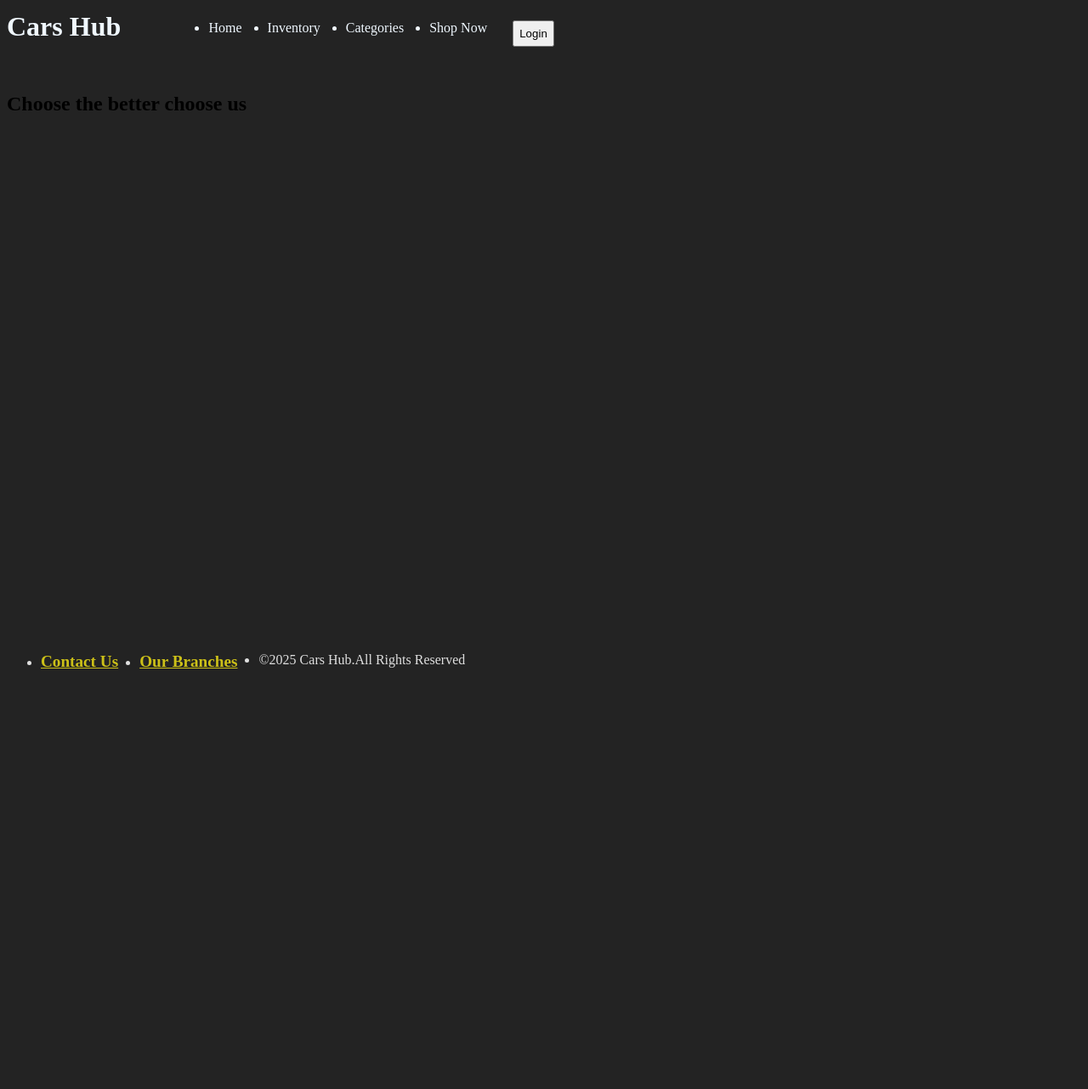
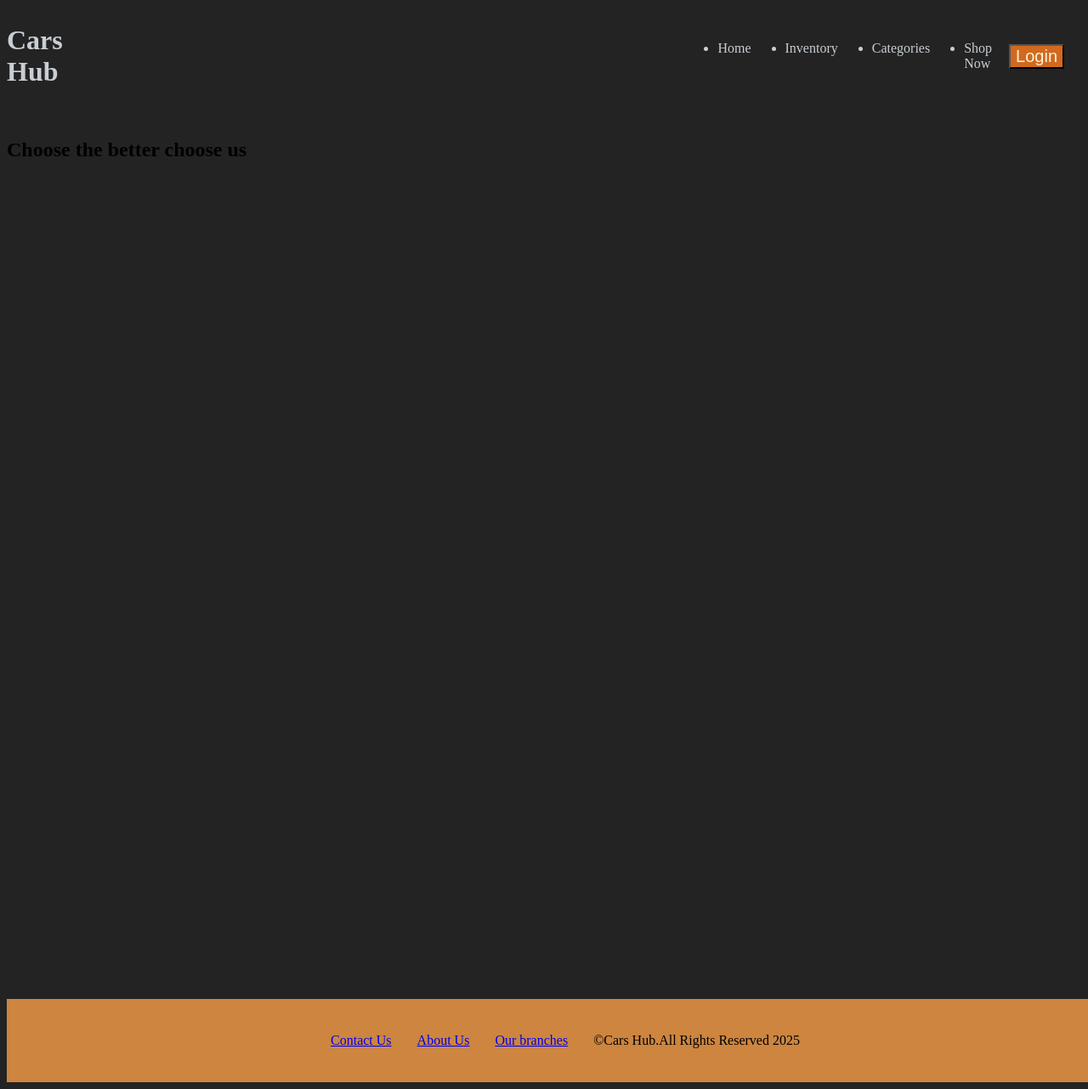
Before and after one commit to ramez-mneizel/front-end, a plain HTML site: page classes/project.html in a window 1280 px wide. Shown: the whole page at 85% size. Before the commit the page ends 806 px from the top, so only its background shows below. Drawn offline with Linux system fonts and the light colour scheme.

Commit message:
jkjj
nmm

```diff
--- a/classes/project.html
+++ b/classes/project.html
@@ -8,27 +8,24 @@
 </head>
 <body>
     <div class="container">
-<h1> Cars Hub </h1>
-<ul class="list">
 
-<li> Home </li>
-<li> Inventory </li>
+        <div class="navbar">
+ <h1 > Cars Hub </h1>
 
-<li class="dropd"> Categories <ul class="dropmenu">
+<ul>
 
-<li> Luxury Cars </li>
-<li> Sport Cars </li>
-<li> Most Selling </li>
-<li> Popular Cars</li>
+<li>Home</li>
+<li>Inventory</li>
+<li>Categories</li>
+<li>Shop Now</li>
 
 </ul>
+<button class="navbtn">Login</button>
+        </div>
 
-</li>
-<li> Shop Now </li>
-<button id="navbtn">Login</button>
 
-</ul>
-    </div>
+
+
 
 <div class="middle">
     <img  width="200px" src="c:\Users\User\Downloads\45788f27346c1cd033b6466649e4aaca.jpg " alt="">
@@ -38,11 +35,24 @@
 
 
 <div class="footer">
-<ul >
-    <li><a href="/classes/navbar.html"> Contact Us </a> </li>
-    <li> <a href="#"> Our Branches </a></li>
-    <li> ©2025 Cars Hub.All Rights Reserved</li>
-</ul>
+
+<div class="a">
+
+<a href="#">Contact Us</a>
+
+<a href="#">About Us</a>
+
+<a href="#">Our branches</a>
+
+
+
+
+</div>
+
+<p>  ©Cars Hub.All Rights Reserved 2025 </p>
+
+</div>
+
 
     </div>
 
--- a/css/project.css
+++ b/css/project.css
@@ -5,61 +5,51 @@ body{
 }
 
 .container{
-    height: 100%;
-    width: 100%;
     margin-top: 5px;
-    display: flex;
+
 
 }
 
-h1{
-margin-top: 5px;
-margin-right:5%;
-color: aliceblue;
+.navbar{
+display: flex;
+
+color: rgba(240, 248, 255, 0.808);
+align-items: center;
 
 }
 
-.list{
+.navbar ul{
 display: flex;
-color: aliceblue;
+gap: 40px;
+margin-left: 700px;
+justify-content: right;
+align-content:
+}
+.navbtn{
+    color: beige;
+margin: 20px;
+    font-weight: 500;
+background-color: chocolate;
+font-size: 20px;
+}
+.footer{
+width: 100%;
+display: flex;
+justify-content: center;
+align-items: center;
+margin-top: 78%;
+ background-color: peru;
+ padding: 10px;
+}
+.a{
+display: flex;
+justify-content: center;
+margin: 30px;
 gap: 30px;
+}
+
+.footer p{
+
+font-size: medium;
 
 }
-
-.dropmenu{
-
-    display:none;
-}
-.dropd:hover .dropmenu{
-
-display: block;
-
-}
-
-.Login{
-  color:#6001f8;
-  font-weight: bold;
-    font-size: larger;
-}
-
-.middle{
-margin-bottom: 50%;
-height: 50%;
-}
-
-
-
-.footer{
-
-    color: rgb(223, 223, 223);
-}
-.footer ul{
-
-display:flex;
-gap: 25px;
-}
- .footer ul a{
-    color: rgb(204, 192, 24);
-    font-weight:bold ;
-    font-size: larger;
- }
```
